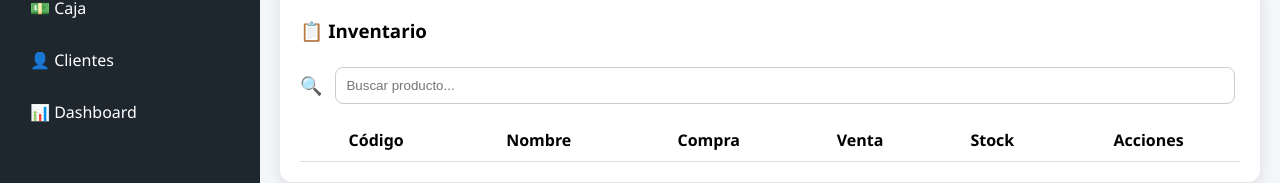
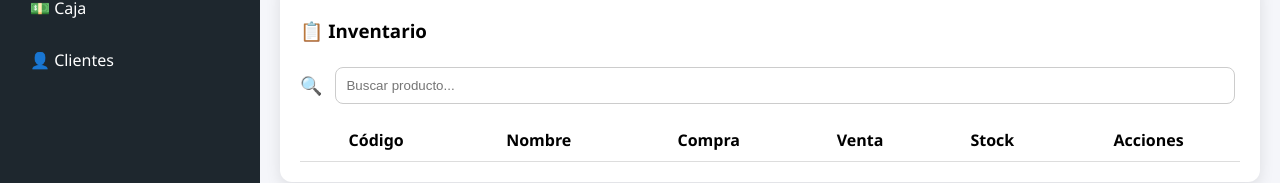
Before and after one commit to freddy879/Bazar-bellita, a website: page bodega.html in a window 1280 px wide. Shown: the part 314-497 px from the top of the page. Drawn offline with Linux system fonts and the light colour scheme; no server answers.

Commit message:
Update bodega.html

```diff
--- a/bodega.html
+++ b/bodega.html
@@ -93,7 +93,6 @@
   <a href="analisis.html">🔍 Historial</a>
   <a href="caja.html">💵 Caja</a>
   <a href="cliente.html">👤 Clientes</a>
-  <a href="o.html" class="active">📊 Dashboard</a>
 </div>
 
 <div class="main">
```
